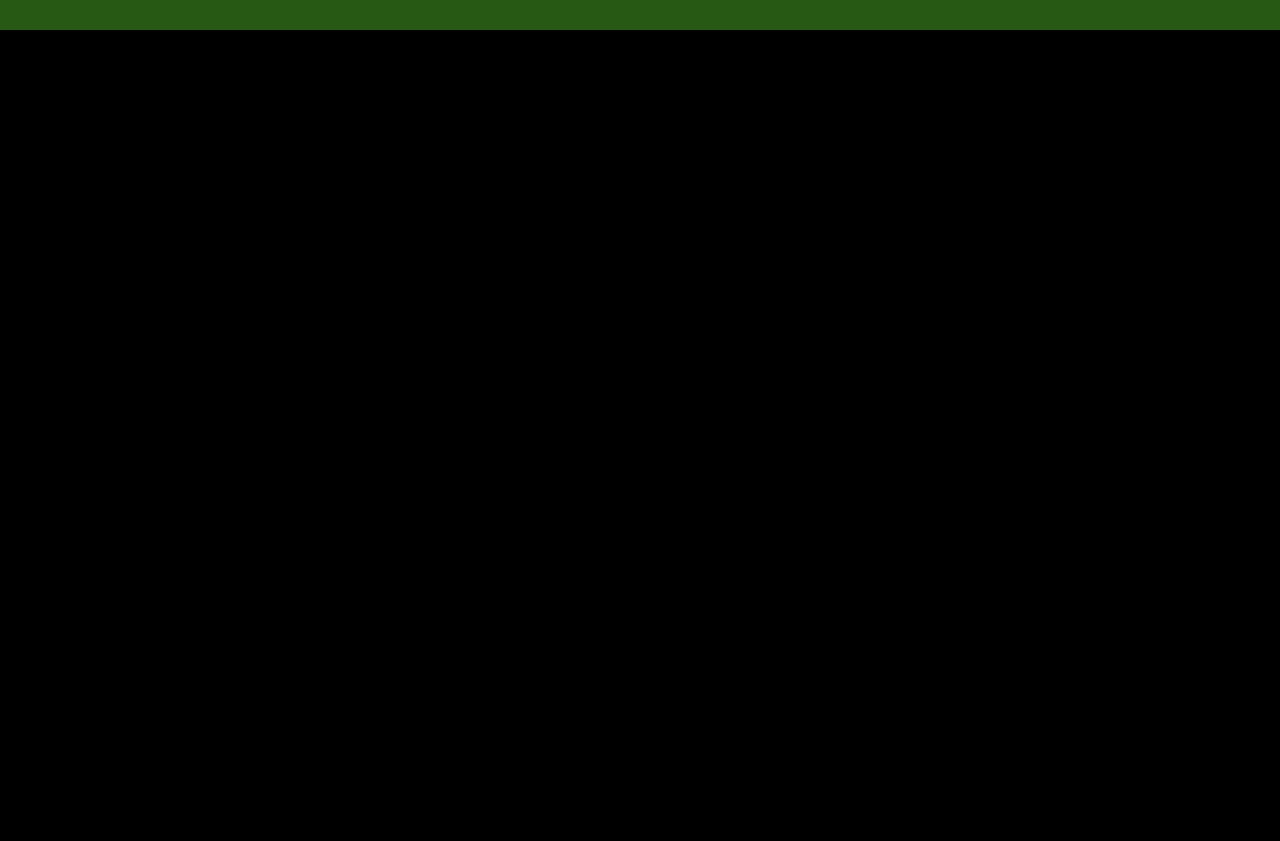
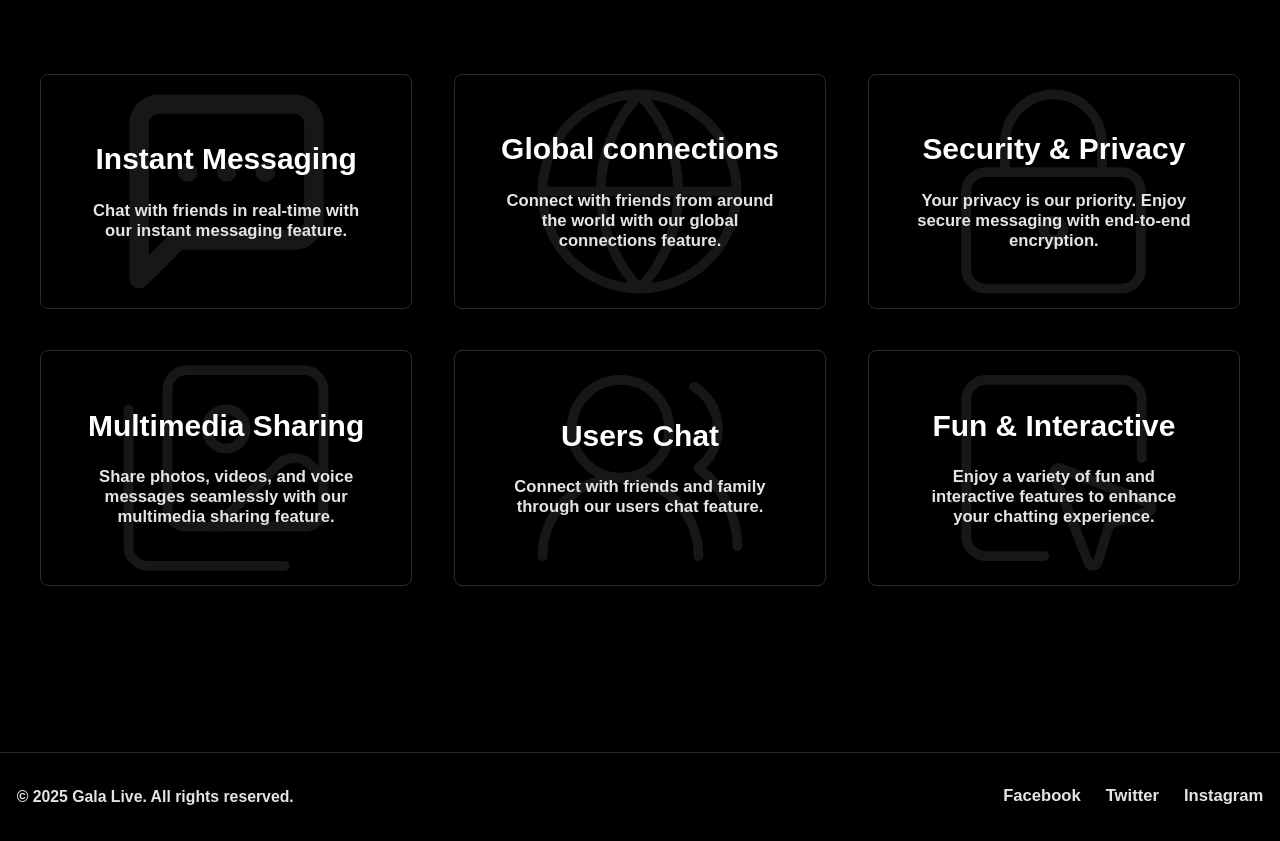
Before and after one commit to AbdalrhmanHamza/chat-app-landing-page, a plain HTML site: page index.html in a window 1280 px wide. Shown: the part 1587-2428 px from the top of the page. Before the commit the page ends 1617 px from the top, so only its background shows below. Drawn offline with Linux system fonts and the light colour scheme; a web font is replaced by a local one.

Commit message:
added new section

```diff
--- a/index.html
+++ b/index.html
@@ -57,7 +57,7 @@
         </nav>
       </header>
       <!-- main section -->
-      <section class="main-section" id="main">
+      <section class="main-section container-padding" id="main">
         <div class="main-content-wrapper">
           <div class="main-content-text">
             <div class="text-content">
@@ -115,13 +115,13 @@
         </div>
       </section>
       <!-- about us section -->
-      <section class="about-us-section" id="about-us">
+      <section class="about-us-section container-padding" id="about-us">
         <div class="main-content-wrapper">
           <div class="about-sec-container">
             <div class="about-heading-container">
               <h1 class="about-heading">About The App</h1>
               <p class="about-description">
-                At <span class="text-highlight">Galal Live</span>, we believe in
+                At <span class="text-highlight">Gala Live</span>, we believe in
                 the power of community and creativity.
               </p>
             </div>
@@ -167,32 +167,104 @@
         </div>
       </section>
       <!-- features section -->
-      <section class="features-section" id="features">
-        <div class="main-content-wrapper">
+      <section class="features-section container-padding" id="features">
         <div class="main-content-wrapper">
           <div class="about-sec-container">
             <!-- features content -->
             <div class="features-text-content">
               <h1 class="features-heading">Features</h1>
               <p class="features-description">
-                  Discover the amazing features of Gala live app that make it
+                Discover the amazing features of
+                <span class="text-highlight">Gala live</span> app that make it
                 the best choice for staying connected.
               </p>
             </div>
             <!-- features -->
             <div class="features-grid-container">
-                <div class="features-grid"></div>
+              <div class="features-grid">
+                <div class="feature-box-container instant-messaging featue-bg">
+                  <div class="feature-box">
+                    <h3 class="feature-heading">Instant Messaging</h3>
+                    <p class="feature-description">
+                      Chat with friends in real-time with our instant messaging
+                      feature.
+                    </p>
+                  </div>
+                </div>
+                <div class="feature-box-container global-connection featue-bg">
+                  <div class="feature-box">
+                    <h3 class="feature-heading">Global connections</h3>
+                    <p class="feature-description">
+                      Connect with friends from around the world with our global
+                      connections feature.
+                    </p>
+                  </div>
+                </div>
+                <div class="feature-box-container security featue-bg">
+                  <div class="feature-box">
+                    <h3 class="feature-heading">Security & Privacy</h3>
+                    <p class="feature-description">
+                      Your privacy is our priority. Enjoy secure messaging with
+                      end-to-end encryption.
+                    </p>
+                  </div>
+                </div>
+                <div class="feature-box-container multimedia featue-bg">
+                  <div class="feature-box">
+                    <h3 class="feature-heading">Multimedia Sharing</h3>
+                    <p class="feature-description">
+                      Share photos, videos, and voice messages seamlessly with
+                      our multimedia sharing feature.
+                    </p>
+                  </div>
+                </div>
+                <div class="feature-box-container users-chat featue-bg">
+                  <div class="feature-box">
+                    <h3 class="feature-heading">Users Chat</h3>
+                    <p class="feature-description">
+                      Connect with friends and family through our users chat
+                      feature.
+                    </p>
+                  </div>
+                </div>
+                <div class="feature-box-container fun-interactive featue-bg">
+                  <div class="feature-box">
+                    <h3 class="feature-heading">Fun & Interactive</h3>
+                    <p class="feature-description">
+                      Enjoy a variety of fun and interactive features to enhance
+                      your chatting experience.
+                    </p>
+                  </div>
+                </div>
               </div>
             </div>
           </div>
         </div>
       </section>
       <!-- reviews section -->
-      <section class="reviews-section" id="reviews"></section>
+      <section class="reviews-section container-padding" id="reviews">
+        <div class="main-content-wrapper">
+          <div class="about-sec-container"></div>
+        </div>
+      </section>
       <!-- Download Section -->
-      <section class="download-section" id="download"></section>
+      <section
+        class="download-section container-padding"
+        id="download"
+      ></section>
       <!-- footer -->
-      <footer class="footer"></footer>
+      <footer class="footer container-padding">
+        <div class="footer-container">
+          <div class="footer-content">
+            <div class="copy-right">© 2025 Gala Live. All rights reserved.</div>
+            <div class="social-links">
+              <a href="#" class="social-link">Facebook</a>
+              <a href="#" class="social-link">Twitter</a>
+              <a href="#" class="social-link">Instagram</a>
+            </div>
+          </div>
+        </div>
+      </footer>
       <div class="overlay"></div>
       <!-- modal -->
       <div class="coming-soon-modal">
--- a/style.css
+++ b/style.css
@@ -208,13 +208,9 @@
     flex-direction: column;
     align-items: center;
     justify-content: center;
-    padding: 2rem 1rem;
     width: 100%;
     min-height: 90vh;
     background-color: black;
-    /* background-image: linear-gradient(40deg, #b22385, #560f76); */
-    /* background-image: linear-gradient(to top, black, transparent),
-      linear-gradient(40deg, #b22385, #560f76); */
     background-image: linear-gradient(to top, black, transparent),
       linear-gradient(40deg, #2e23b2, #174016);
   }
@@ -304,7 +300,6 @@
   }
   /* about app */
   .about-us-section {
-    padding: 2rem 1rem;
     width: 100%;
     background-color: black;
     /* background-image: linear-gradient(40deg, #b22385, #560f76); */
@@ -315,6 +310,7 @@
     align-items: center;
     justify-content: center;
     gap: 2rem;
+    width: 100%;
   }
   .about-heading-container {
     display: flex;
@@ -349,6 +345,7 @@
   }
   .about-visual-img {
     width: 100%;
+    pointer-events: none;
   }
   .about-content-desc {
     max-width: 60ch;
@@ -372,33 +369,6 @@
     .about-description {
       text-align: center;
     }
-  }
-  /* features */
-  .features-text-content {
-    display: flex;
-    flex-direction: column;
-    align-items: center;
-    justify-content: center;
-    gap: 1.5rem;
-    padding: 4rem 1rem;
-  }
-  .features-description {
-    font-weight: 550;
-    color: var(--text-color-gray);
-    max-width: 60ch;
-    text-align: center;
-    line-height: 1.5;
-  }
-  .features-grid {
-    display: grid;
-    grid-template-columns: repeat(auto-fit, minmax(290px, 1fr));
-    gap: 2rem;
-    justify-content: center;
-    width: 100%;
-  }
-  .features-section {
-    background-color: #275914;
-    clip-path: polygon(0 0, 100% 1.5rem, 100% 100%, 0 100%);
   }
   /* modal */
   .coming-soon-modal {
@@ -453,6 +423,123 @@
   .modal-description {
     line-height: 1.6;
   }
+  /* features */
+  .features-text-content {
+    display: flex;
+    flex-direction: column;
+    align-items: center;
+    justify-content: center;
+    gap: 1.5rem;
+    padding: 4rem 1rem;
+  }
+  .features-description {
+    font-weight: 550;
+    color: var(--text-color-gray);
+    max-width: 60ch;
+    text-align: center;
+    line-height: 1.5;
+  }
+  .features-grid-container {
+    width: 100%;
+  }
+  .features-grid {
+    display: grid;
+    grid-template-columns: repeat(auto-fit, minmax(290px, 1fr));
+    gap: 2.5rem;
+    justify-content: center;
+    width: 100%;
+  }
+  .features-section {
+    background-color: var(--background-color);
+    /* clip-path: polygon(0 0, 100% 1.5rem, 100% 100%, 0 100%); */
+  }
+  .feature-box-container {
+    position: relative;
+    padding: 1rem;
+    border-radius: 8px;
+    background-color: var(--background-color);
+    overflow: hidden;
+    border: 1px solid var(--border-gray);
+  }
+  .featue-bg::before {
+    content: "";
+    position: absolute;
+    inset: 0;
+    background-size: contain;
+    background-position: center;
+    background-repeat: no-repeat;
+    filter: invert(0.09);
+  }
+  .instant-messaging::before {
+    background-image: url("./public/message-square-more.svg");
+  }
+  .global-connection::before {
+    background-image: url("./public/globe.svg");
+  }
+  .security::before {
+    background-image: url("./public/lock-keyhole.svg");
+  }
+  .multimedia::before {
+    background-image: url("./public/images.svg");
+  }
+  .users-chat::before {
+    background-image: url("./public/users-round.svg");
+  }
+  .fun-interactive::before {
+    background-image: url("./public/square-mouse-pointer.svg");
+  }
+  .feature-box {
+    position: relative;
+    display: flex;
+    flex-direction: column;
+    align-items: center;
+    justify-content: center;
+    gap: 1.5rem;
+    min-height: 200px;
+  }
+  .feature-description {
+    color: var(--text-color-gray);
+    font-weight: 550;
+    text-align: center;
+    max-width: 30ch;
+  }
+  .feature-heading {
+    font-size: 1.8rem;
+  }
+  /* footer */
+  .footer {
+    border-top: 1px solid var(--border-gray);
+  }
+  .footer-content {
+    display: flex;
+    justify-content: space-between;
+    align-items: center;
+  }
+  .copy-right {
+    color: var(--text-color-gray);
+    font-weight: 550;
+    font-size: 0.95rem;
+  }
+  .social-links {
+    display: flex;
+    gap: 1.5rem;
+  }
+  .social-link {
+    color: var(--text-color-gray);
+    font-weight: 550;
+    border-bottom: 1px solid transparent;
+    transition: border 0.3s ease-in-out;
+  }
+  .social-link:hover {
+    border-bottom-color: var(--text-color);
+  }
+  @media (max-width: 690px) {
+    .footer-content {
+      flex-direction: column;
+      align-items: center;
+      gap: 1.5rem;
+    }
+  }
 }
 
 @layer utilities {
@@ -487,4 +574,7 @@
   .no-scroll {
     overflow: hidden;
   }
+  .container-padding {
+    padding: 2rem 1rem;
+  }
 }
```
Also changed, not shown: public/facebook.svg (added), public/globe.svg (added), public/images.svg (added), public/lock-keyhole.svg (added), public/message-square-more.svg (added), public/square-mouse-pointer.svg (added), public/users-round.svg (added). Lines whose indentation alone changed are shown as unchanged.
